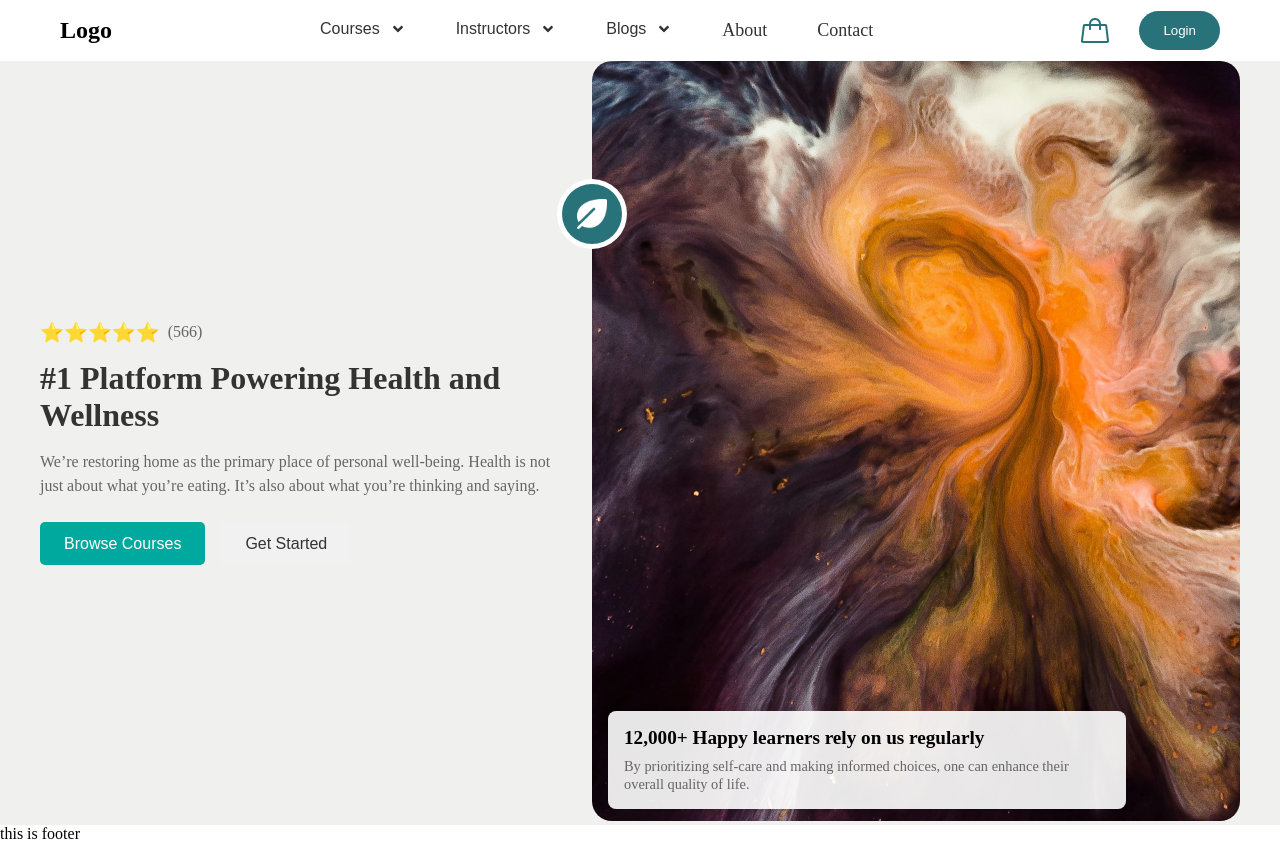
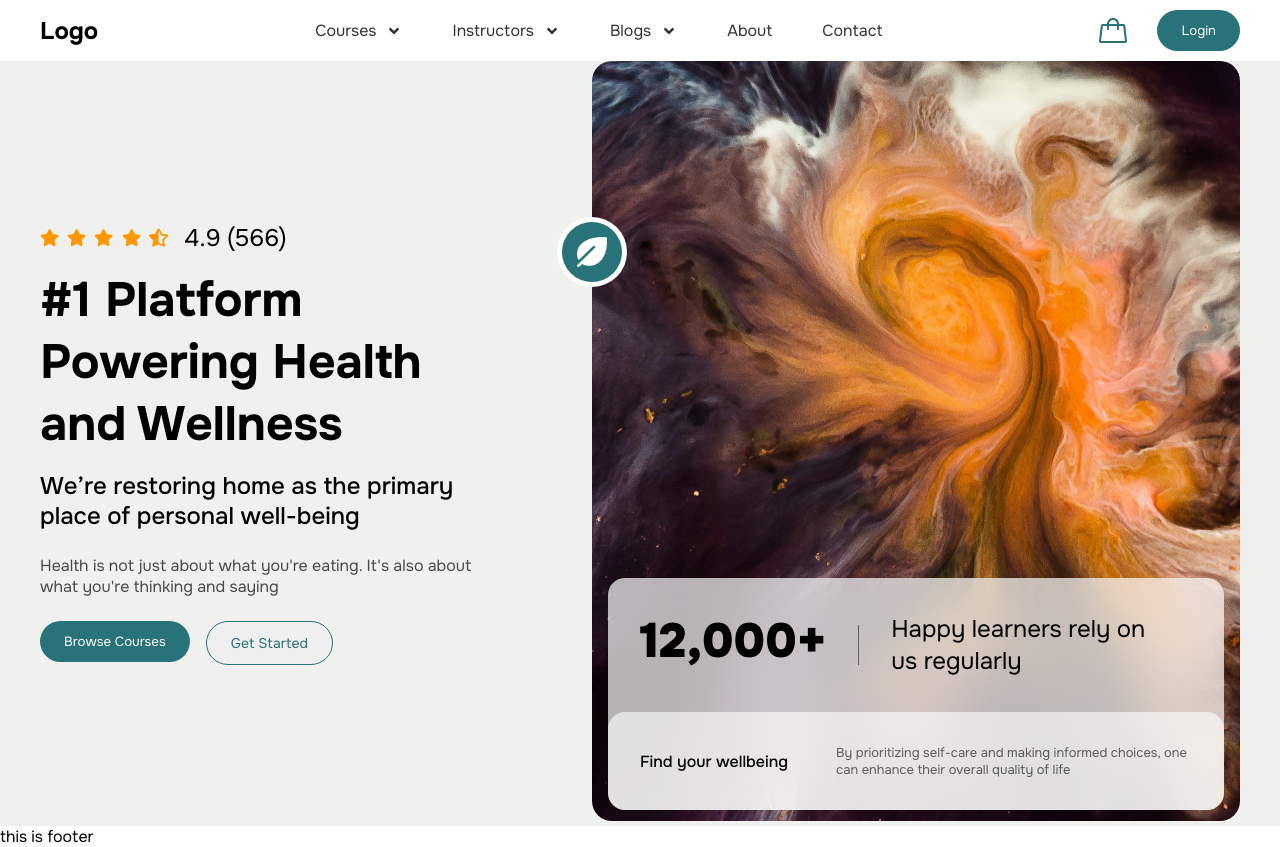
Before and after one commit to mdanamulhasan201/Pinemesh_next_js, a Next.js app: page / in a window 1280 px wide. Built offline with nearby package versions, Linux system fonts and the light colour scheme.

Commit message:
banner section done

```diff
--- a/src/app/(root)/page.js
+++ b/src/app/(root)/page.js
@@ -1,11 +1,9 @@
 import Banner from "@/components/home/Banner";
-
-
 
 export default function Home() {
   return (
-    <div >
-     <Banner/>
+    <div>
+      <Banner />
     </div>
   );
 }
--- a/src/app/globals.css
+++ b/src/app/globals.css
@@ -5,4 +5,5 @@
   padding: 0;
   margin: 0;
   text-decoration: none;
+  font-family: 'Onest', sans-serif;
 }
--- a/src/app/layout.js
+++ b/src/app/layout.js
@@ -1,17 +1,12 @@
-import localFont from "next/font/local";
+import { Onest } from "next/font/google";
 import "./globals.css";
 import Footer from "@/components/Shared/Footer";
 import Navbar from "@/components/Shared/Navbar";
 
-const geistSans = localFont({
-  src: "./fonts/GeistVF.woff",
-  variable: "--font-geist-sans",
-  weight: "100 900",
-});
-const geistMono = localFont({
-  src: "./fonts/GeistMonoVF.woff",
-  variable: "--font-geist-mono",
-  weight: "100 900",
+
+const onest = Onest({
+  weight: ["100", "200", "300", "400", "500", "600", "700", "800", "900"],
+  subsets: ["latin"],
 });
 
 export const metadata = {
@@ -22,7 +17,7 @@ export const metadata = {
 export default function RootLayout({ children }) {
   return (
     <html lang="en">
-      <body className={`${geistSans.variable} ${geistMono.variable}`}>
+      <body className={onest.className}>
         <Navbar />
         {children}
         <Footer />
--- a/src/components/Shared/Navbar.module.css
+++ b/src/components/Shared/Navbar.module.css
@@ -9,7 +9,7 @@
   display: flex;
   justify-content: space-between;
   align-items: center;
-  padding: 10px 20px;
+  padding: 10px 0px;
   color: #333;
   max-width: 1200px;
   margin: 0 auto;
@@ -26,7 +26,6 @@
 }
 
 .logo a {
-
   color: #000000;
 }
 
@@ -40,7 +39,8 @@
 
 }
 .fnt{
-  font-size: 18px;
+  font-size: 16px;
+  font-family: 'Onest', sans-serif;
 }
 .navLinks a,
 .navLinks .dropbtn {
@@ -69,6 +69,7 @@
 }
 .dropdown button{
   font-size: 16px;
+  font-family: 'Onest', sans-serif;
 }
 
 /* Dropdown Content */
@@ -77,6 +78,7 @@
   position: absolute;
   top: 100%;
   left: 0;
+  top: 50px;
   background-color: #287279;
   box-shadow: 0px 4px 6px rgba(0, 0, 0, 0.2);
   min-width: 150px;
@@ -96,7 +98,8 @@
 }
 
 .dropdownContent a:hover {
-  background-color: #666;
+  background-color: white;
+  color: #287279;
 }
 
 /* Show Dropdown on Hover */
--- a/src/components/home/Banner.js
+++ b/src/components/home/Banner.js
@@ -1,35 +1,67 @@
+"use client";
+
 import React from "react";
 import styles from "./Banner.module.css";
 import bannerImg from "../../../public/banner/banner.png";
 import Image from "next/image";
 import IconImg from "../../../public/banner/Vector.png";
+import { FaStar, FaStarHalfAlt, FaRegStar } from "react-icons/fa"; // Import React Icons
+import Button from "../button/Button";
 
 const Banner = () => {
+  // Dynamically passed values for rating and review count
+  const rating = 4.9; // Rating value, this can be dynamically passed
+  const reviewCount = 566; // Review count, this can be dynamically passed
+
+  const totalStars = 5; // Maximum number of stars
+  const fullStars = Math.floor(rating); // Full stars (whole number part)
+  const halfStar = rating % 1 !== 0; // Whether there should be a half-star
+
   return (
     <div className={styles.bg}>
       <div className={styles.banner}>
+        {/* left side */}
         <div className={styles.textSection}>
           <div className={styles.rating}>
-            <span className={styles.stars}>⭐⭐⭐⭐⭐</span>
-            <span className={styles.reviews}>(566)</span>
+            <span className={styles.stars}>
+              {/* Display full stars */}
+              {Array(fullStars)
+                .fill()
+                .map((_, index) => (
+                  <FaStar key={`full-star-${index}`} />
+                ))}
+              {halfStar && <FaStarHalfAlt key="half-star" />}
+              {Array(totalStars - fullStars - (halfStar ? 1 : 0))
+                .fill()
+                .map((_, index) => (
+                  <FaRegStar key={`empty-star-${index}`} />
+                ))}
+            </span>
+            <span className={styles.reviews}>
+              {rating} ({reviewCount})
+            </span>{" "}
           </div>
+
           <h1 className={styles.heading}>
-            #1 Platform Powering Health and Wellness
+            #1 Platform <br /> Powering Health and Wellness
           </h1>
 
           <p className={styles.description}>
-            We’re restoring home as the primary place of personal well-being.
-            Health is not just about what you’re eating. It’s also about what
-            you’re thinking and saying.
+            We’re restoring home as the primary place of personal well-being
+          </p>
+          <p className={styles.descriptionP}>
+            Health is not just about what you're eating. It's also about what
+            you're thinking and saying
           </p>
           <div className={styles.buttons}>
-            <button className={styles.browse}>Browse Courses</button>
+            <Button> Browse Courses</Button>
             <button className={styles.getStarted}>Get Started</button>
           </div>
         </div>
 
+        {/* right side */}
         <div className={styles.bannerIcons}>
-            {/* icon */}
+          {/* icon */}
           <div className={styles.bagH}>
             <div className={styles.imageWrapper}>
               <Image
@@ -44,15 +76,24 @@ const Banner = () => {
           {/* banner image */}
           <div className={styles.imageSection}>
             <Image src={bannerImg} alt="Banner" />
-
             <div className={styles.overlay}>
-              <p className={styles.overlayTitle}>
-                12,000+ Happy learners rely on us regularly
-              </p>
-              <span className={styles.overlayDescription}>
-                By prioritizing self-care and making informed choices, one can
-                enhance their overall quality of life.
-              </span>
+              <div className={styles.titlesFx}>
+                <p className={styles.overlayTitle}>12,000+ </p>
+                <div className={styles.LineHei}></div>
+                <p className={styles.titlesDs}>
+                  {" "}
+                  Happy learners rely on us regularly
+                </p>
+              </div>
+              <div className={styles.subs}>
+                <div className={styles.subsFx}>
+                  <h3 className={styles.subsTitle}>Find your wellbeing</h3>
+                  <p className={styles.subsDes}>
+                    By prioritizing self-care and making informed choices, one
+                    can enhance their overall quality of life
+                  </p>
+                </div>
+              </div>
             </div>
           </div>
         </div>
--- a/src/components/home/Banner.module.css
+++ b/src/components/home/Banner.module.css
@@ -9,40 +9,52 @@
   align-items: center;
   max-width: 1200px;
   margin: 0 auto;
+  gap: 4rem;
 }
 
 .textSection {
   flex: 1;
   padding-right: 2rem;
 }
-
 .rating {
   display: flex;
   align-items: center;
+  gap: 0.5rem;
   margin-bottom: 1rem;
 }
 
 .stars {
-    color: #fbbf24;
+  display: flex;
+  gap: 0.5rem;
   font-size: 1.2rem;
+  color: #ff9700;
 }
 
 .reviews {
   margin-left: 0.5rem;
-    color: #666;
-    font-size: 1rem;
+  color: #000000;
+  font-size: 24px;
+    font-weight: 400;
 }
 
 .heading {
-    font-size: 2rem;
+  font-size: 48px;
   font-weight: 700;
   margin-bottom: 1rem;
-    color: #333;
+  color: #000000;
+  font-family: "Onest", sans-serif;
 }
 
 .description {
-    color: #666;
-    line-height: 1.5;
+  color: #000000;
+  font-size: 24px;
+  font-weight: 500;
+  margin-bottom: 1.5rem;
+}
+.descriptionP {
+  color: #000000b2;
+  font-size: 16px;
+  font-weight: 400;
   margin-bottom: 1.5rem;
 }
 
@@ -51,23 +63,14 @@
   gap: 1rem;
 }
 
-  .browse,
 .getStarted {
-    padding: 0.8rem 1.5rem;
-    font-size: 1rem;
-    border-radius: 5px;
+  font-size: 14px;
+  padding: 12px 24px;
+  border-radius: 32px;
   border: none;
   cursor: pointer;
-  }
-
-  .browse {
-    background-color: #00a99d;
-    color: white;
-  }
-
-  .getStarted {
-    background-color: #f1f1f1;
-    color: #333;
+  border: 1px solid #287279;
+  color: #287279;
 }
 
 .imageSection {
@@ -79,31 +82,61 @@
   width: 100%;
   border-radius: 20px;
   object-fit: cover;
-
 }
 
 .overlay {
   position: absolute;
   bottom: 1rem;
   left: 1rem;
-    background-color: rgba(255, 255, 255, 0.9);
-    padding: 1rem;
-    border-radius: 8px;
-    max-width: 80%;
-    box-shadow: 0px 4px 10px rgba(0, 0, 0, 0.1);
+  right: 1rem;
+  background-color: #ffffffb2;
+  border-radius: 17px;
+  backdrop-filter: blur(24px);
+  -webkit-backdrop-filter: blur(24px);
+}
+.titlesFx {
+  display: flex;
+  gap: 2rem;
+  align-items: center;
+  padding: 2rem 4rem 2rem 2rem;
+}
+.overlayTitle {
+  font-size: 48px;
+  font-weight: 900;
+  margin-bottom: 0.5rem;
+}
+.LineHei {
+  height: 40px;
+  width: 1px;
+  background-color: #00000080;
+}
+.titlesDs {
+  font-size: 24px;
+  line-height: 32px;
+  font-weight: 400;
 }
 
-  .overlayTitle {
-    font-size: 1.2rem;
-    font-weight: bold;
-    margin-bottom: 0.5rem;
+.subs {
+  background: #ffffff99;
+  border-radius: 17px;
+  padding: 2rem;
+}
+.subsFx {
+  display: flex;
+  gap: 3rem;
+  align-items: center;
+}
+.subsTitle {
+  white-space: nowrap;
+  font-size: 16px;
+  font-weight: 500;
 }
 
-  .overlayDescription {
-    font-size: 0.9rem;
-    color: #666;
+.subsDes {
+  font-size: 13px;
+  font-weight: 400;
+  color: #00000099;
 }
-
 .bannerIcons {
   position: relative;
 }
@@ -119,10 +152,10 @@
   padding: 5px;
   background: white;
   position: absolute;
-    top: 20%;
-    left: -35px; /* Adjust this value to position the icon horizontally */
-    transform: translateY(-50%); /* Vertically center the icon */
-    z-index: 1; /* Ensure the icon stays on top of the banner image */
+  top: 25%;
+  left: -35px;
+  transform: translateY(-50%);
+  z-index: 1;
 }
 
 .imageWrapper {
```
Lines whose indentation alone changed are shown as unchanged.
